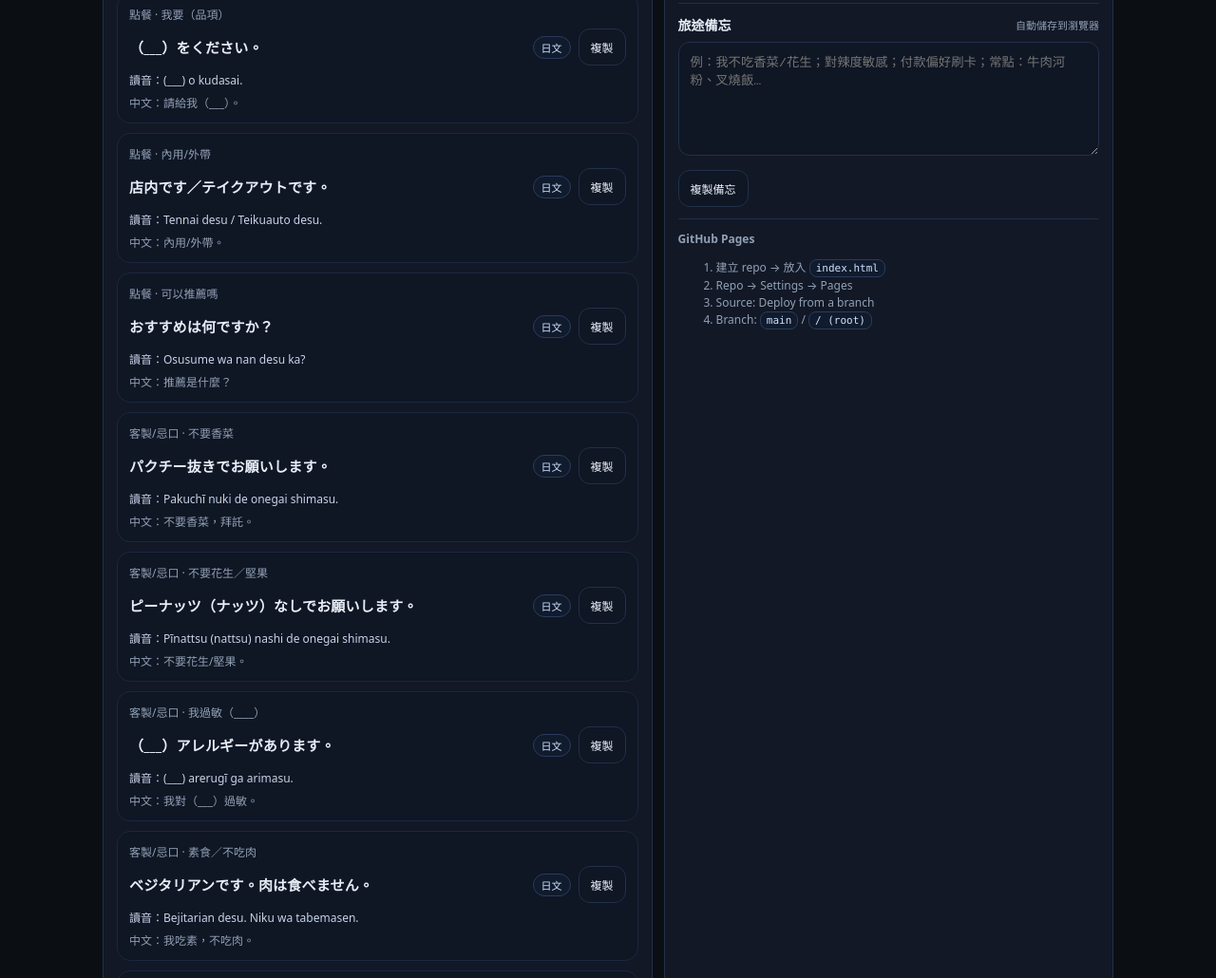
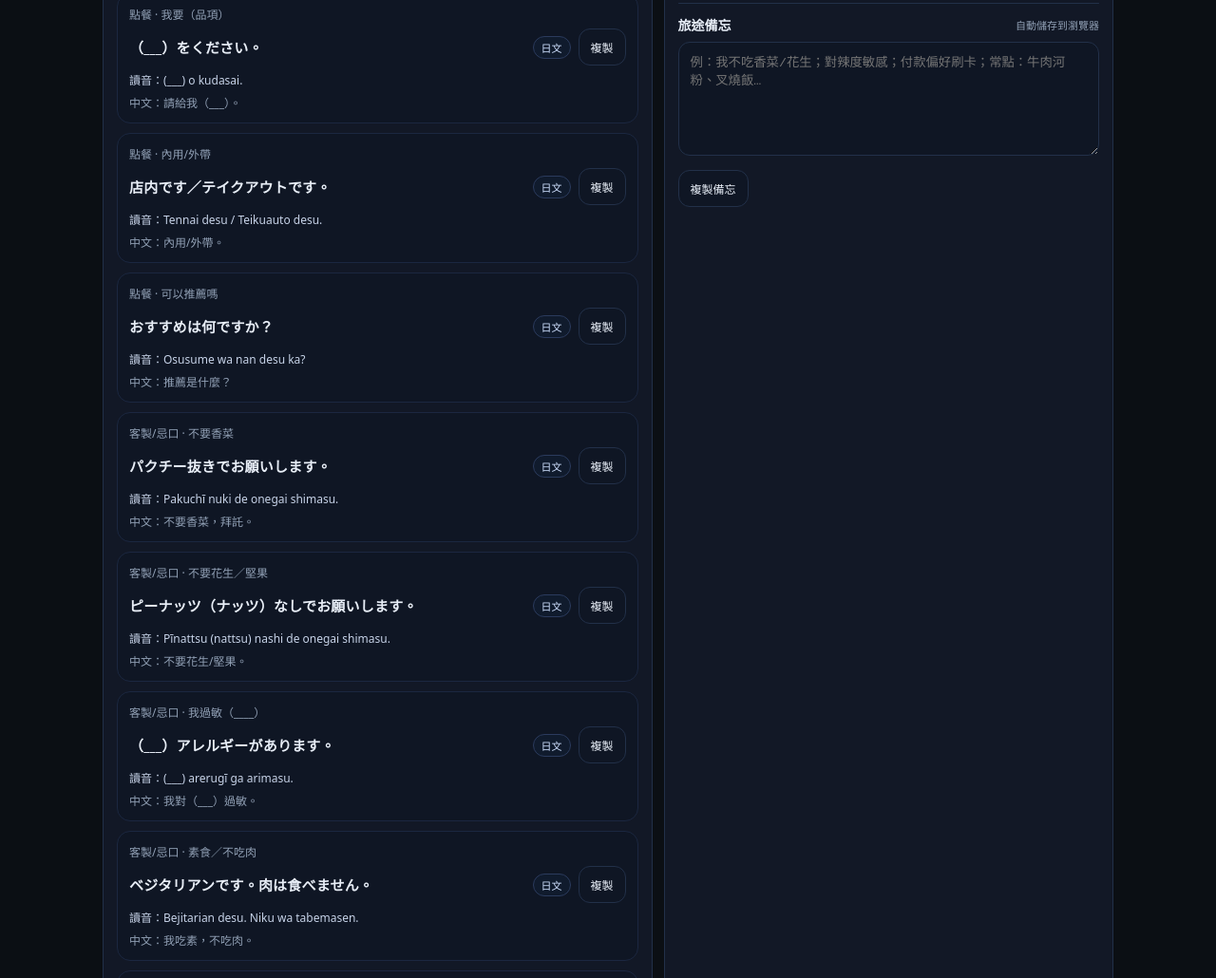
Before and after one commit to dainsleif-hoho/multilang-order, a plain HTML site: page index.html in a window 1280 px wide. Shown: the part 807-1837 px from the top of the page at 95% size. Drawn offline with Linux system fonts and the light colour scheme.

Commit message:
Add files via upload

```diff
--- a/index.html
+++ b/index.html
@@ -98,17 +98,7 @@
         <span id="noteStatus" class="mini"></span>
       </div>
 
-      <div class="hr"></div>
 
-      <div class="mini">
-        <div><b>GitHub Pages</b></div>
-        <ol>
-          <li>建立 repo → 放入 <span class="kbd">index.html</span></li>
-          <li>Repo → Settings → Pages</li>
-          <li>Source: Deploy from a branch</li>
-          <li>Branch: <span class="kbd">main</span> / <span class="kbd">/ (root)</span></li>
-        </ol>
-      </div>
     </aside>
   </div>
 </div>
```
